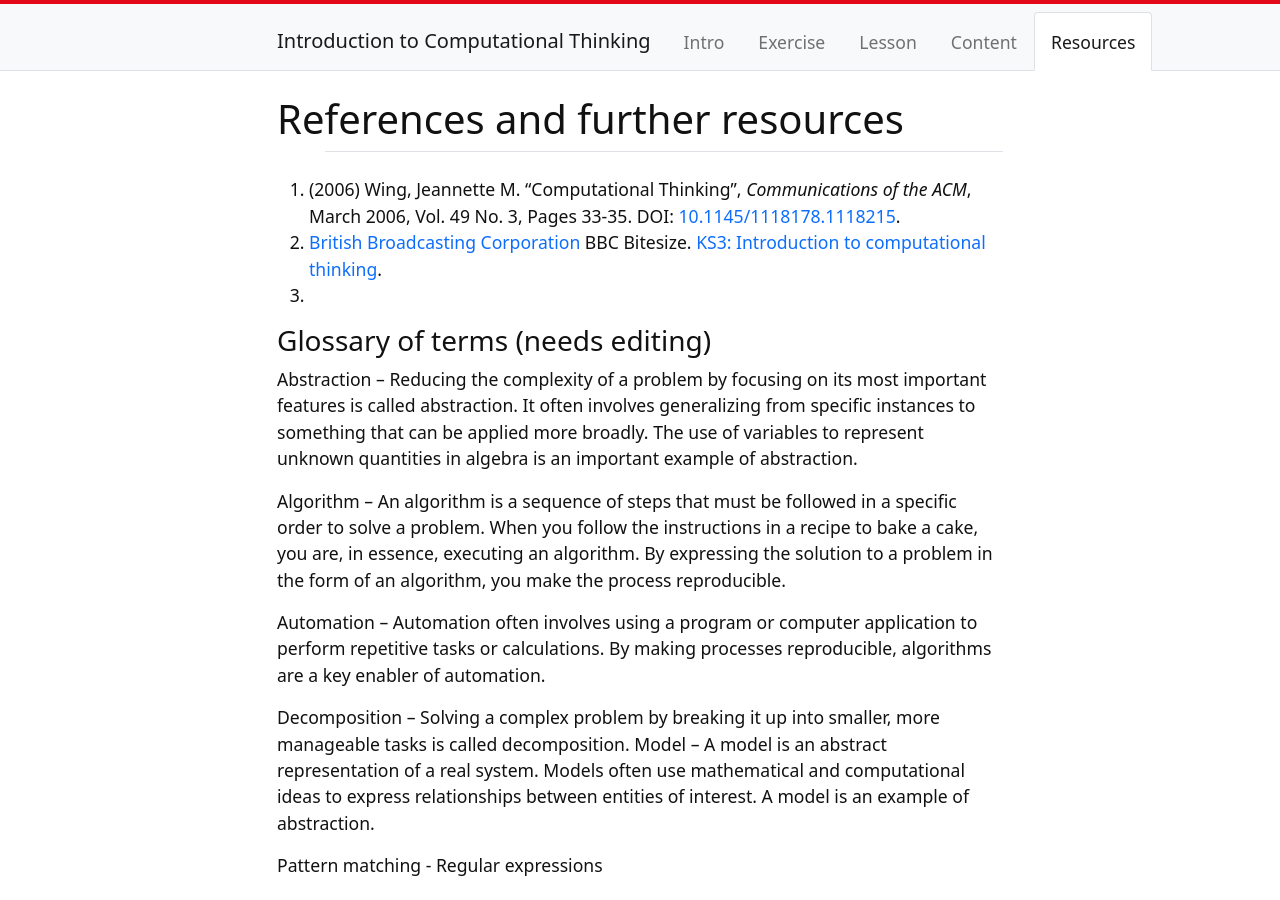
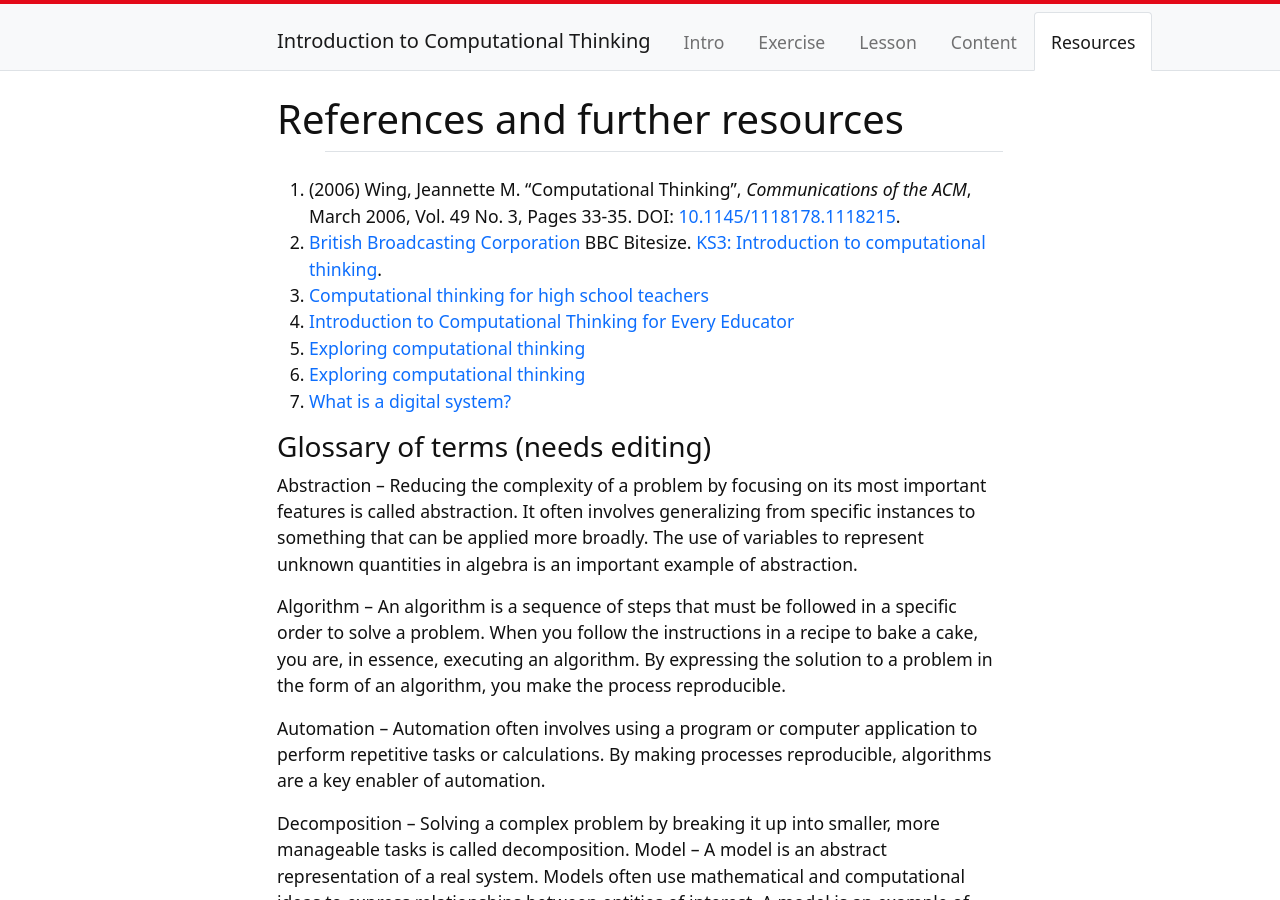
Before and after one commit to weaverbel/intro-computational-thinking, a Jekyll site: the page built from content/4-resources.md, in a window 1280 px wide and 900 px high. Built offline with Jekyll 4.4.1, drawn with Linux system fonts in a browser that asks for light colours.

Commit message:
Update 4-resources.md
more resources for later

```diff
--- a/content/4-resources.md
+++ b/content/4-resources.md
@@ -5,7 +5,11 @@ nav: Resources
 
 1. (2006) Wing, Jeannette M. "Computational Thinking", *Communications of the ACM*, March 2006, Vol. 49 No. 3, Pages 33-35. DOI: [10.1145/1118178.1118215](https://dx.doi.org/10.1145/1118178.1118215).
 2. [British Broadcasting Corporation](https://www.bbc.com/) BBC Bitesize. [KS3: Introduction to computational thinking](https://www.bbc.com/bitesize/guides/zp92mp3/revision/1).
-3.
+3. [Computational thinking for high school teachers](https://ctpdonline.org/)
+4. [Introduction to Computational Thinking for Every Educator](https://www.iste.org/professional-development/iste-u/computational-thinking)
+5. [Exploring computational thinking](https://learn.iste.org/d2l/lor/search/search_results.d2l?ou=6606&lrepos=1006)
+6. [Exploring computational thinking](https://edu.google.com/resources/programs/exploring-computational-thinking/)
+7. [What is a digital system?](https://www.digitaltechnologieshub.edu.au/search#/site-search?pageNumber=1&keyword=GoogleCT)
 
 ### Glossary of terms (needs editing)
 
```
